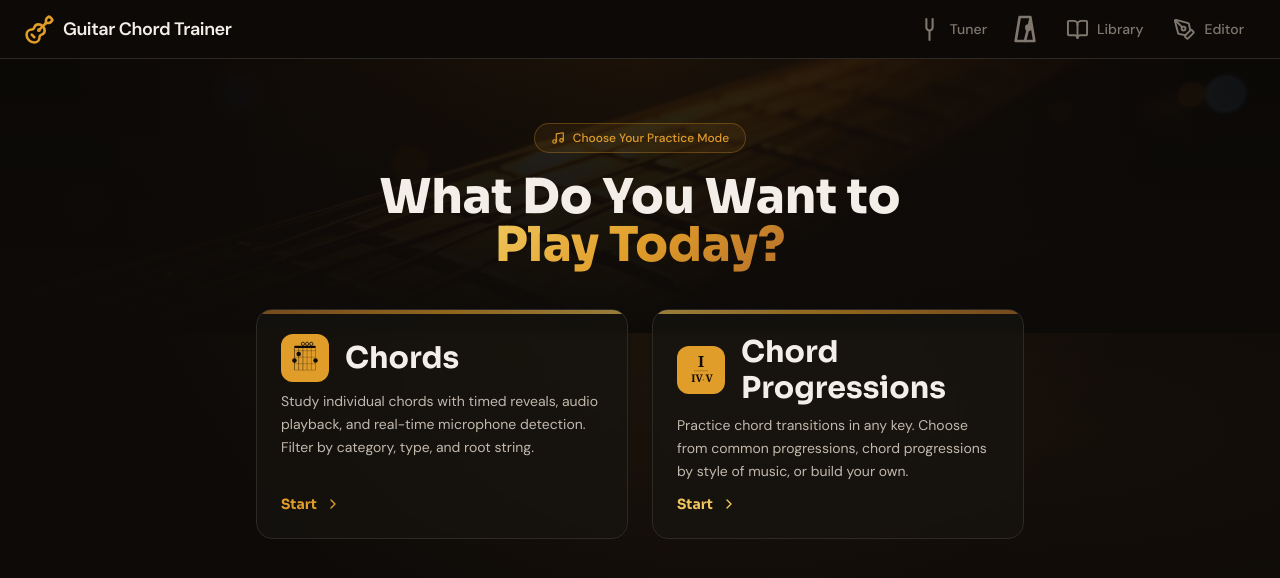
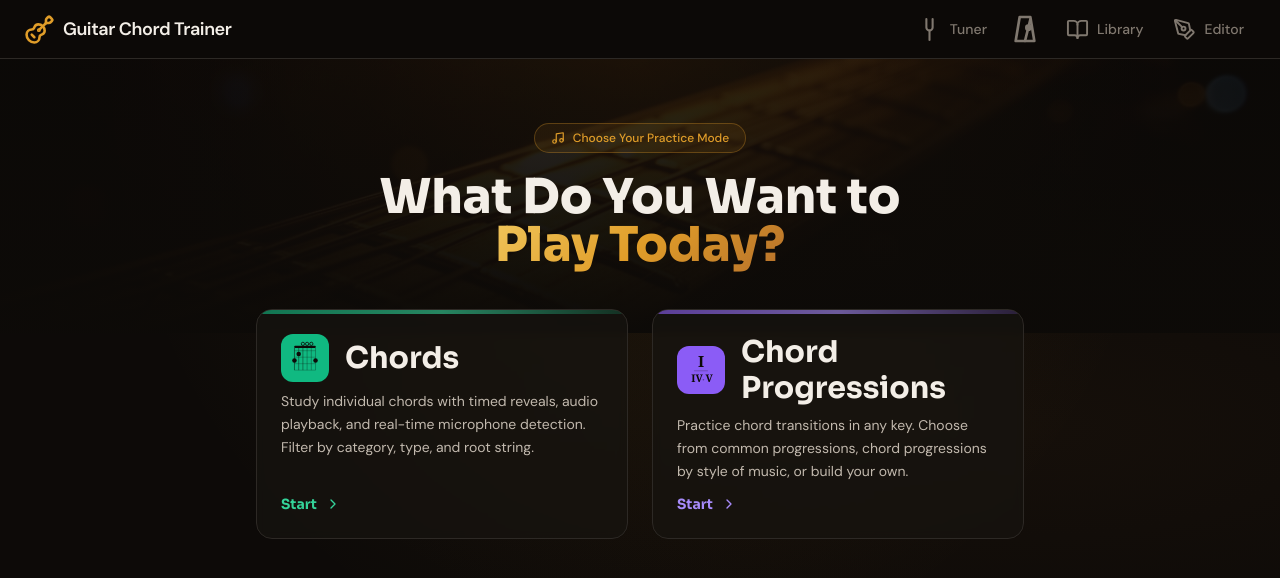
Before and after one commit to randysoller/FretMaster, a React (Vite) app: page / in a window 1280 px wide. Shown: the top 578 px of the page. Built offline with nearby package versions, Linux system fonts and the light colour scheme.

Commit message:
Update homepage card accent colors

```diff
--- a/src/pages/PracticeLanding.tsx
+++ b/src/pages/PracticeLanding.tsx
@@ -1,3 +1,4 @@
+
 import { useRef, useState } from 'react';
 import { Link } from 'react-router-dom';
 import { Music, ChevronRight } from 'lucide-react';
@@ -86,15 +87,15 @@ export default function PracticeLanding() {
           <SpotlightCard delay={0.3}>
           <Link
             to="/chord-practice"
-            className="group relative flex flex-col h-full rounded-2xl border border-[hsl(var(--border-subtle))] bg-[hsl(var(--bg-elevated)/0.7)] backdrop-blur-sm overflow-hidden transition-all duration-300 hover:border-[hsl(var(--color-primary)/0.5)] hover:shadow-[0_0_40px_hsl(var(--color-primary)/0.12)] active:scale-[0.98]"
+            className="group relative flex flex-col h-full rounded-2xl border border-[hsl(var(--border-subtle))] bg-[hsl(var(--bg-elevated)/0.7)] backdrop-blur-sm overflow-hidden transition-all duration-300 hover:border-emerald-500/50 hover:shadow-[0_0_40px_rgba(16,185,129,0.12)] active:scale-[0.98]"
           >
             {/* Accent glow */}
-            <div className="absolute top-0 left-0 right-0 h-1 bg-gradient-to-r from-[hsl(var(--color-brand))] via-[hsl(var(--color-primary))] to-[hsl(var(--color-emphasis))] opacity-60 group-hover:opacity-100 transition-opacity" />
+            <div className="absolute top-0 left-0 right-0 h-1 bg-gradient-to-r from-emerald-500 via-emerald-400 to-emerald-500/30 opacity-60 group-hover:opacity-100 transition-opacity" />
 
             <div className="flex flex-col flex-1 p-5 sm:p-6">
               {/* Icon + Title */}
               <div className="flex items-center gap-4 mb-2">
-                <div className="flex items-center justify-center size-12 rounded-xl bg-[hsl(var(--color-primary))] shrink-0 group-hover:scale-110 group-hover:brightness-110 transition-all duration-300 overflow-hidden">
+                <div className="flex items-center justify-center size-12 rounded-xl bg-emerald-500 shrink-0 group-hover:scale-110 group-hover:brightness-110 transition-all duration-300 overflow-hidden">
                   {/* Open G chord diagram */}
                   <svg width="28" height="34" viewBox="0 0 34 42" fill="none" xmlns="http://www.w3.org/2000/svg">
                     {/* Nut */}
@@ -130,7 +131,7 @@ export default function PracticeLanding() {
               </p>
 
               {/* CTA */}
-              <div className="flex items-center gap-2 text-sm font-display font-bold text-[hsl(var(--color-primary))] group-hover:gap-3 transition-all duration-200 mt-3">
+              <div className="flex items-center gap-2 text-sm font-display font-bold text-emerald-400 group-hover:gap-3 transition-all duration-200 mt-3">
                 <span>Start</span>
                 <ChevronRight className="size-4 group-hover:translate-x-0.5 transition-transform" />
               </div>
@@ -142,15 +143,15 @@ export default function PracticeLanding() {
           <SpotlightCard delay={0.45}>
           <Link
             to="/progressions"
-            className="group relative flex flex-col h-full rounded-2xl border border-[hsl(var(--border-subtle))] bg-[hsl(var(--bg-elevated)/0.7)] backdrop-blur-sm overflow-hidden transition-all duration-300 hover:border-[hsl(var(--color-emphasis)/0.5)] hover:shadow-[0_0_40px_hsl(var(--color-emphasis)/0.12)] active:scale-[0.98]"
+            className="group relative flex flex-col h-full rounded-2xl border border-[hsl(var(--border-subtle))] bg-[hsl(var(--bg-elevated)/0.7)] backdrop-blur-sm overflow-hidden transition-all duration-300 hover:border-violet-500/50 hover:shadow-[0_0_40px_rgba(139,92,246,0.12)] active:scale-[0.98]"
           >
             {/* Accent glow */}
-            <div className="absolute top-0 left-0 right-0 h-1 bg-gradient-to-r from-[hsl(var(--color-emphasis))] via-[hsl(var(--color-primary))] to-[hsl(var(--color-brand))] opacity-60 group-hover:opacity-100 transition-opacity" />
+            <div className="absolute top-0 left-0 right-0 h-1 bg-gradient-to-r from-violet-500 via-violet-400 to-violet-500/30 opacity-60 group-hover:opacity-100 transition-opacity" />
 
             <div className="flex flex-col flex-1 p-5 sm:p-6">
               {/* Icon + Title */}
               <div className="flex items-center gap-4 mb-2">
-                <div className="flex items-center justify-center size-12 rounded-xl bg-[hsl(var(--color-primary))] shrink-0 group-hover:scale-110 group-hover:brightness-110 transition-all duration-300 overflow-hidden">
+                <div className="flex items-center justify-center size-12 rounded-xl bg-violet-500 shrink-0 group-hover:scale-110 group-hover:brightness-110 transition-all duration-300 overflow-hidden">
                   {/* I–IV–V Roman numeral graphic */}
                   <svg width="28" height="34" viewBox="0 0 34 42" fill="none" xmlns="http://www.w3.org/2000/svg">
                     {/* I — large, centered at top */}
@@ -181,7 +182,7 @@ export default function PracticeLanding() {
               </p>
 
               {/* CTA */}
-              <div className="flex items-center gap-2 text-sm font-display font-bold text-[hsl(var(--color-emphasis))] group-hover:gap-3 transition-all duration-200 mt-3">
+              <div className="flex items-center gap-2 text-sm font-display font-bold text-violet-400 group-hover:gap-3 transition-all duration-200 mt-3">
                 <span>Start</span>
                 <ChevronRight className="size-4 group-hover:translate-x-0.5 transition-transform" />
               </div>
```
